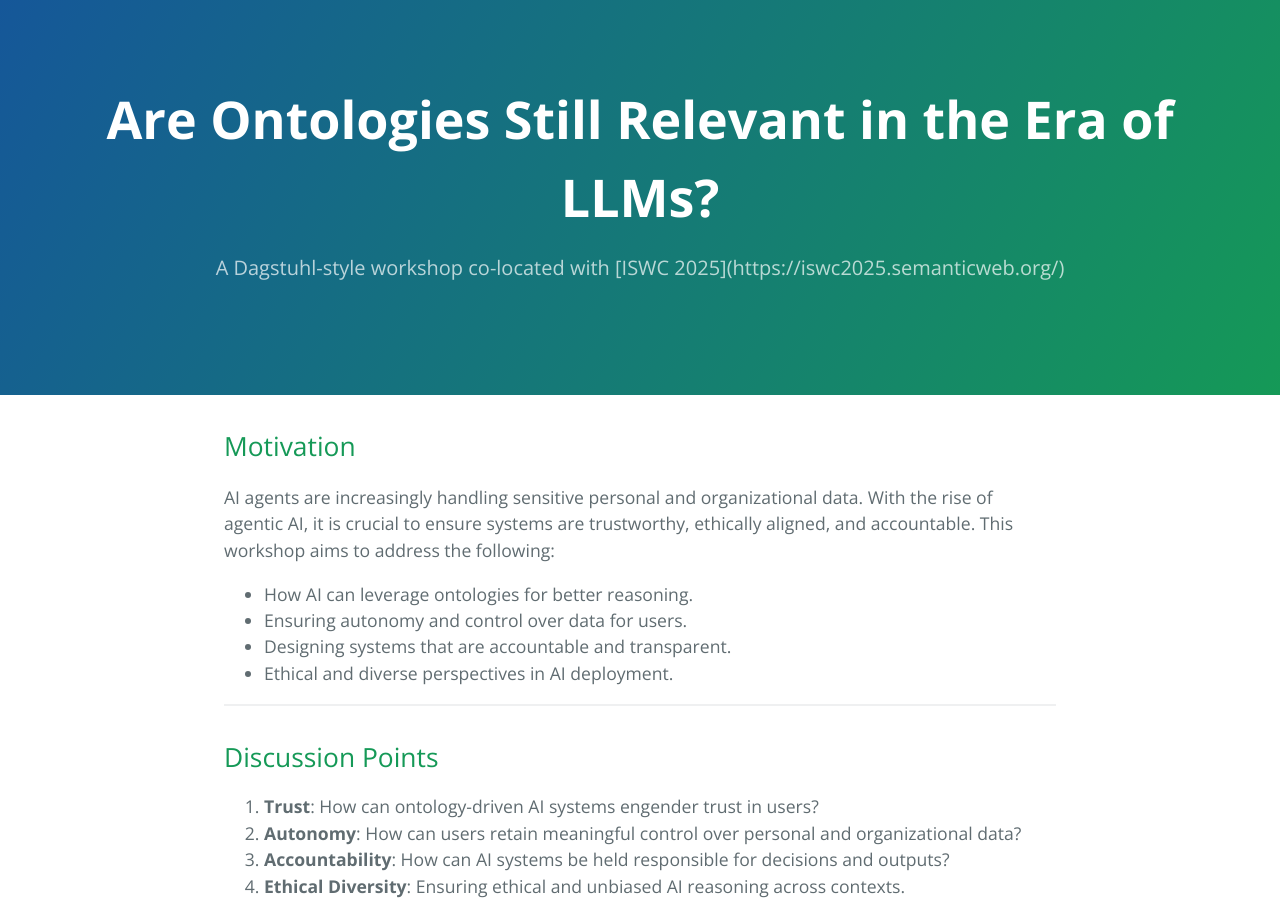
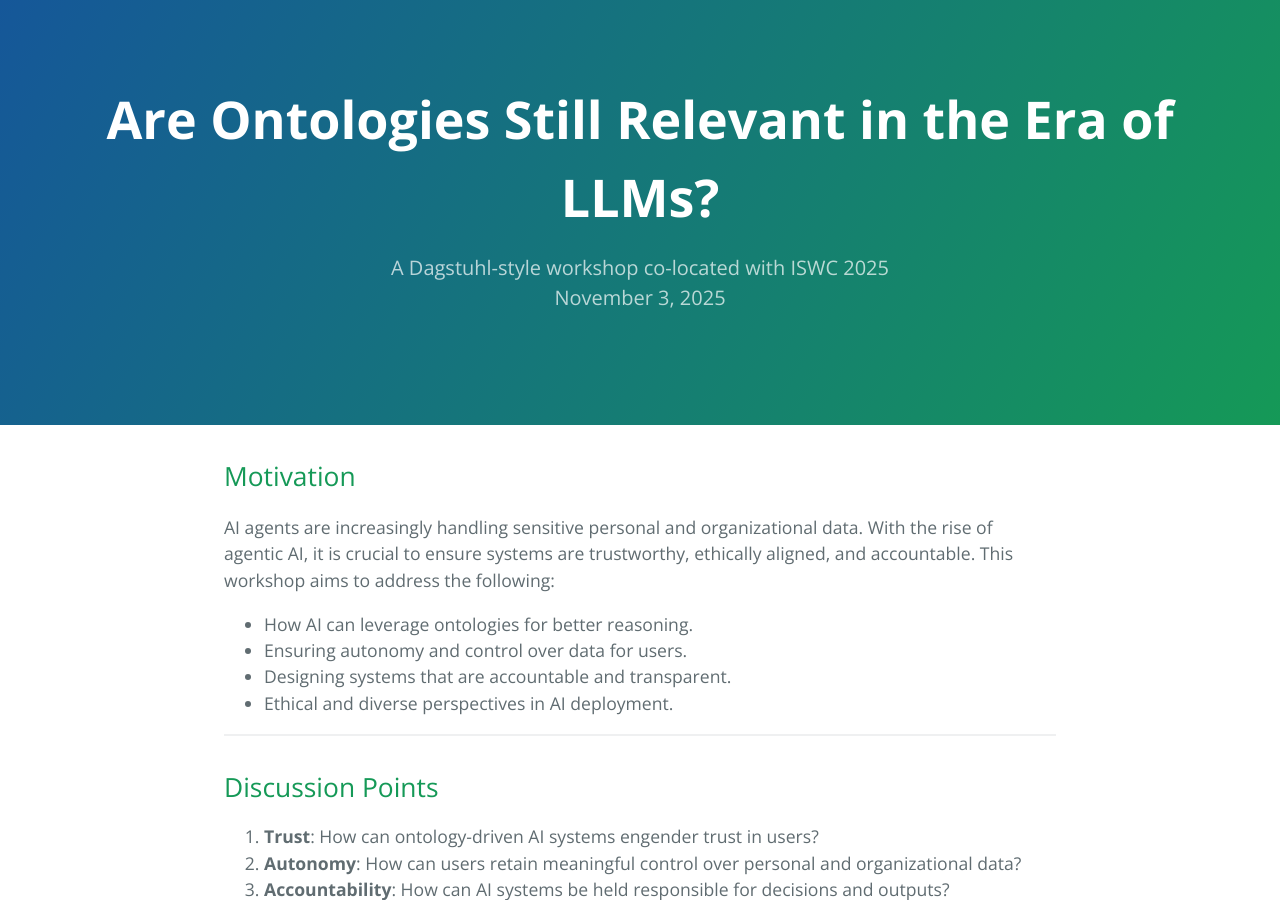
Before and after one commit to ontology-llm/ontology-llm.github.io, a Jekyll site: the page built from index.md, in a window 1280 px wide and 900 px high. Built offline with Jekyll 4.4.1, drawn with Linux system fonts in a browser that asks for light colours.

Commit message:
content updated

```diff
--- a/index.md
+++ b/index.md
@@ -1,7 +1,7 @@
 ---
 layout: default
 title: Are Ontologies Still Relevant in the Era of LLMs?
-description: A Dagstuhl-style workshop co-located with [ISWC 2025](https://iswc2025.semanticweb.org/)
+description: A Dagstuhl-style workshop co-located with ISWC 2025 <br> November 3, 2025
 ---
 
 ## Motivation
```
